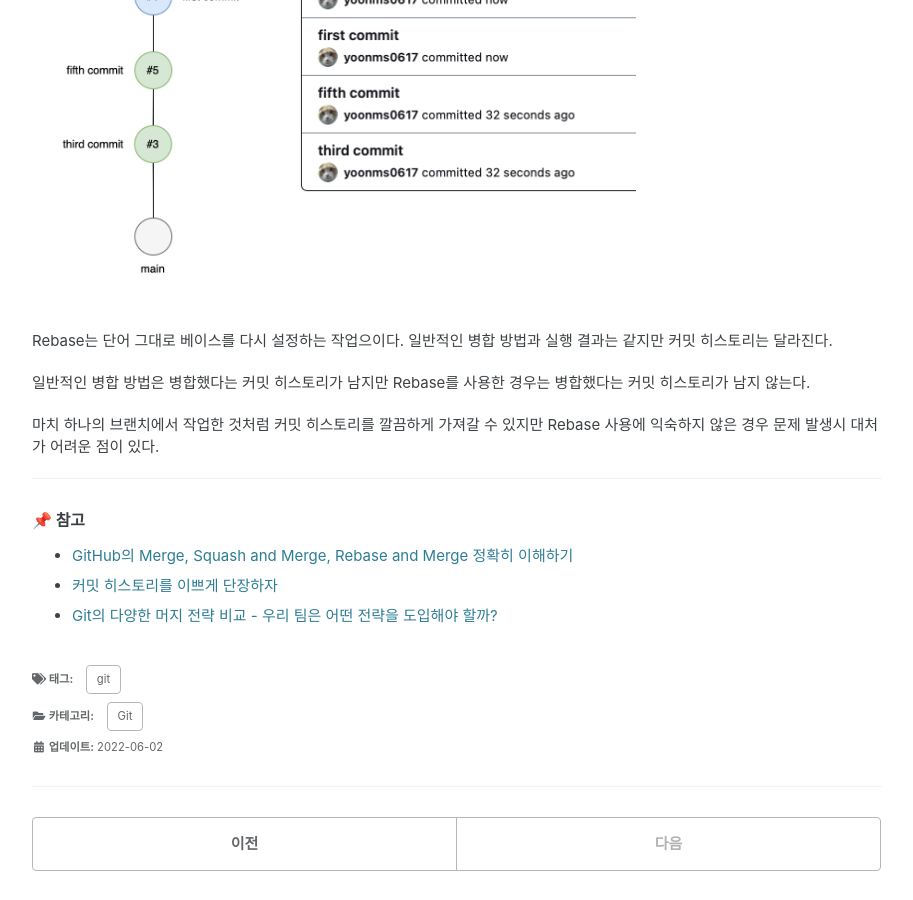
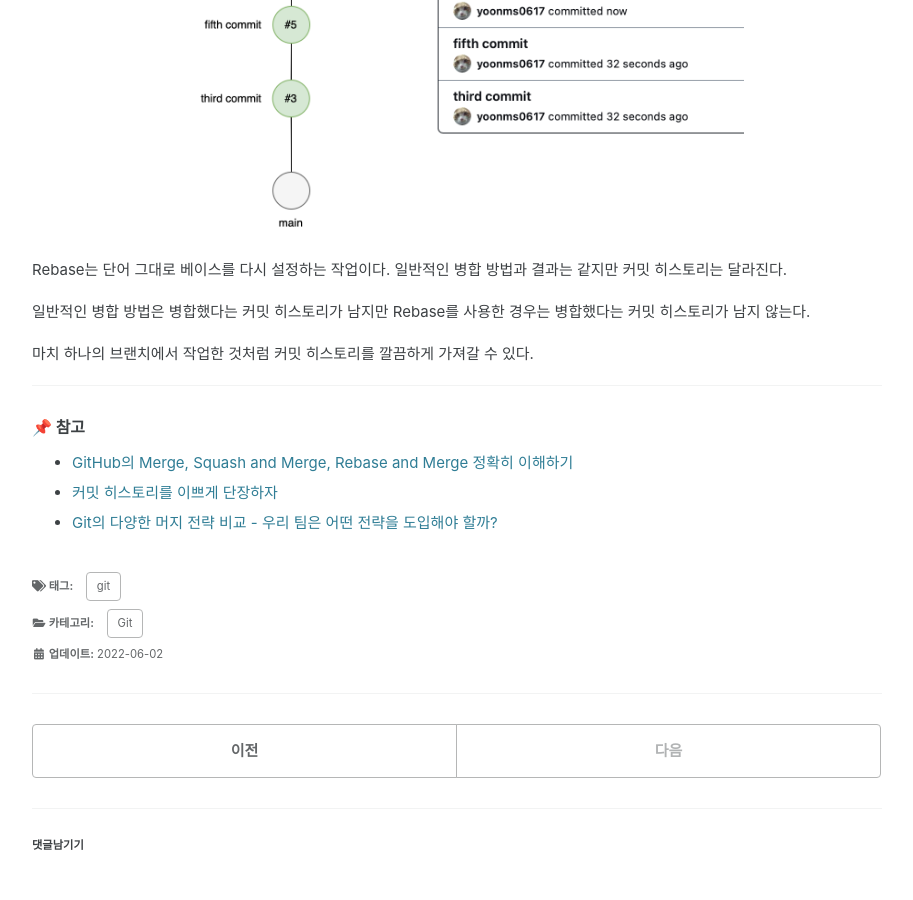
Before and after one commit to yoonms0617/yoonms0617.github.io, a Jekyll site: the page built from _posts/git/2022-06-02-Git의 다양한 병합 방식.md, in a window 1280 px wide and 900 px high, scrolled down 2096 px. Shown: the whole window, without its empty margins (183-1096 px from the left). Built offline with Jekyll 4.4.1, drawn with Linux system fonts in a browser that asks for light colours; cached includes are drawn as plain includes; some web fonts are replaced; comment, search, counter and statistics services are not loaded; some of the changed text lies outside the part shown.

Commit message:
post(fix): 이미지 크기 조절

```diff
--- a/_posts/git/2022-06-02-Git의 다양한 병합 방식.md
+++ b/_posts/git/2022-06-02-Git의 다양한 병합 방식.md
@@ -17,7 +17,7 @@ Git은 특정 브랜치에서 작업한 내용을 다른 브랜치에 병합(Mer
 
 GitHub도 위의 세 가지 방법을 지원하며 어떤 방식을 사용하는지에 따라 커밋 히스토리가 기록되는 방식이 달라진다.
 
-![git-branch-1](/assets/image/git/git-branch-1.png){: .align-center width="350"}
+![git-branch-1](/assets/image/git/git-branch-1.png){: .align-center width="320"}
 
 ## 🎯 Create a merge commit
 
@@ -30,7 +30,7 @@ GitHub도 위의 세 가지 방법을 지원하며 어떤 방식을 사용하는
 
 커밋 히스토리가 전부 남겨져 있기 때문에 병합된 브랜치가 삭제되어도 어떤 커밋을 진행했는지 자세한 정보를 얻을 수 있다.
 
-하지만 작업중인 브랜치 개수가 많거나 병합이 잦으면 커밋 히스토리의 가독성이 떨어진다는 점도 있다.
+하지만 작업중인 브랜치 개수가 많거나 병합이 잦으면 커밋 히스토리의 가독성이 떨어진다.
 
 ## 🎯 Squash and Merge
 
@@ -39,27 +39,22 @@ GitHub도 위의 세 가지 방법을 지원하며 어떤 방식을 사용하는
   <img src="./../../assets/image/git/git-branch-5.png" style="width: 320px; display: inline">
 </p>
 
-<!-- <figure class="align-center">
-  <img src="./../../assets/image/git/git-branch-4.png" style="width: 350px">
-  <img src="./../../assets/image/git/git-branch-5.png" style="width: 355px">
-</figure> -->
-
 여러 개의 커밋을 하나의 커밋으로 합쳐 병합하는 방식으로 진행한다.
 
 커밋 히스토리를 깔끔하게 가져갈 수 있지만 일반적인 병합 방법보다는 정보를 많이 얻을 수 없다.
 
 ## 🎯 Rebase and Merge
 
-<figure class="align-center">
-  <img src="./../../assets/image/git/git-branch-6.png" style="width: 250px">
-  <img src="./../../assets/image/git/git-branch-7.png" style="width: 350px">
-</figure>
+<p align="center">
+  <img src="./../../assets/image/git/git-branch-6.png" style="width: 250px; display: inline">
+  <img src="./../../assets/image/git/git-branch-7.png" style="width: 320px; display: inline">
+</p>
 
-Rebase는 단어 그대로 베이스를 다시 설정하는 작업으이다. 일반적인 병합 방법과 실행 결과는 같지만 커밋 히스토리는 달라진다.
+Rebase는 단어 그대로 베이스를 다시 설정하는 작업이다. 일반적인 병합 방법과 결과는 같지만 커밋 히스토리는 달라진다.
 
 일반적인 병합 방법은 병합했다는 커밋 히스토리가 남지만 Rebase를 사용한 경우는 병합했다는 커밋 히스토리가 남지 않는다.
 
-마치 하나의 브랜치에서 작업한 것처럼 커밋 히스토리를 깔끔하게 가져갈 수 있지만 Rebase 사용에 익숙하지 않은 경우 문제 발생시 대처가 어려운 점이 있다.
+마치 하나의 브랜치에서 작업한 것처럼 커밋 히스토리를 깔끔하게 가져갈 수 있다.
 
 ---
 
```
